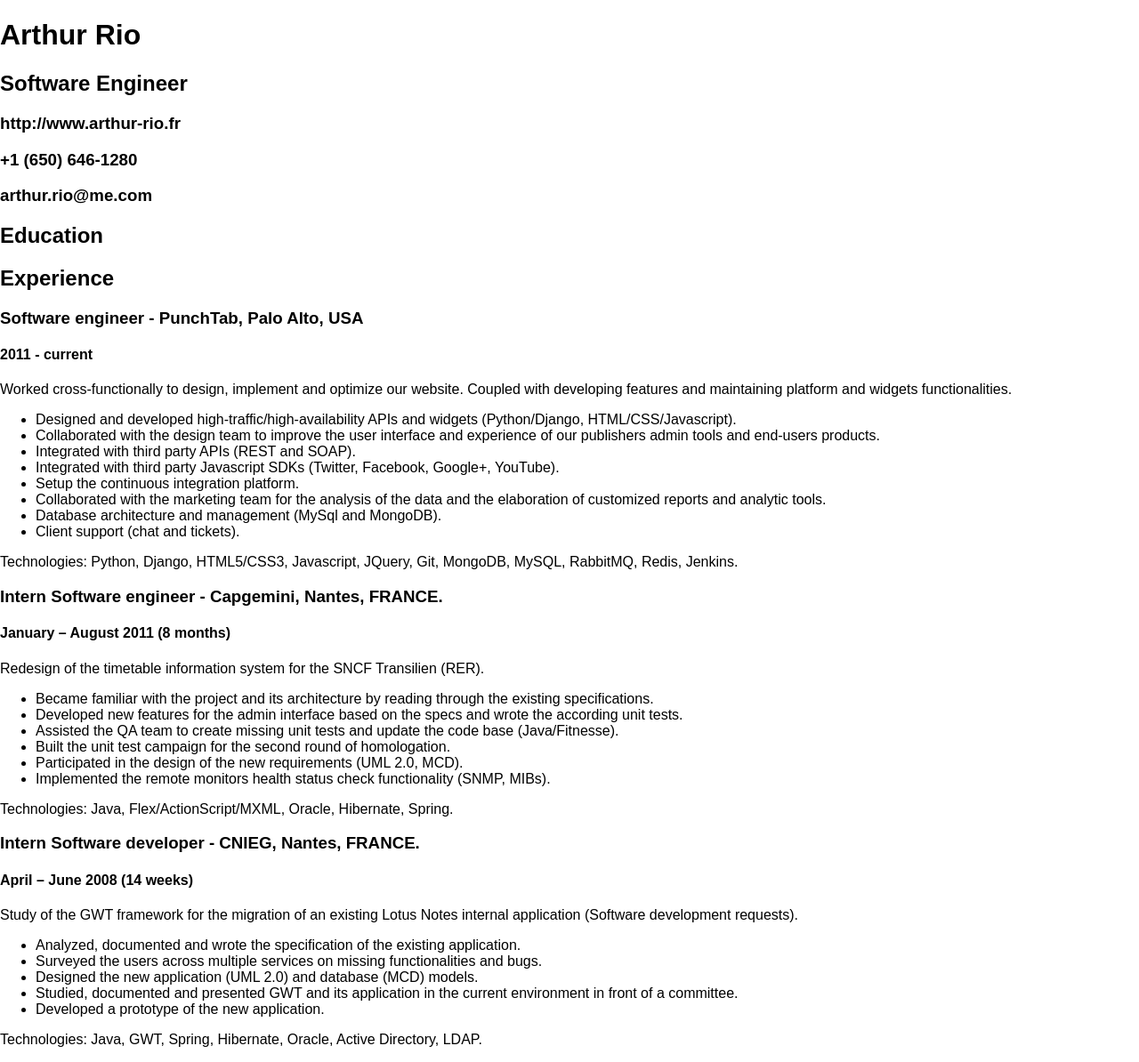
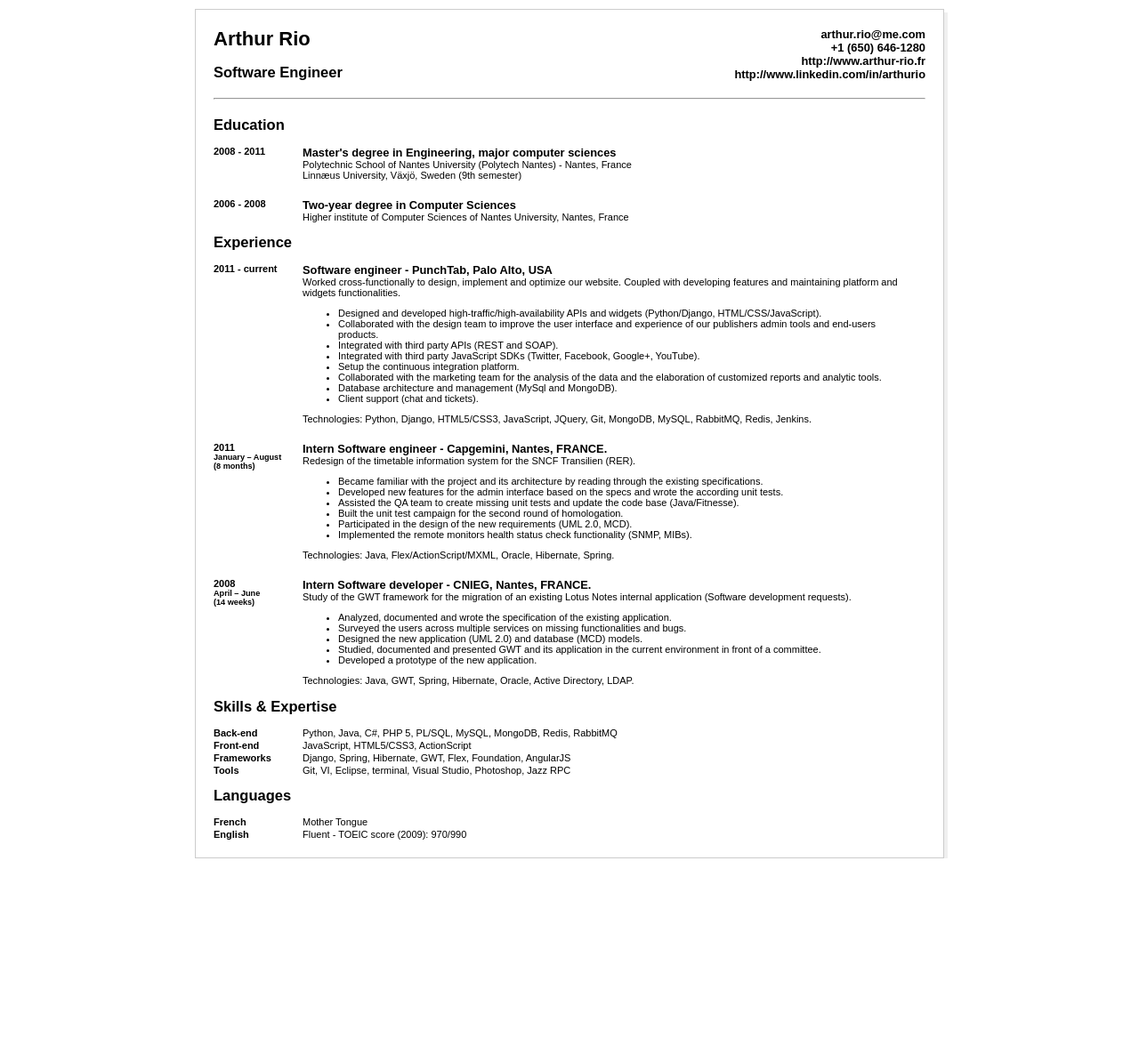
Before and after one commit to arthurio/site_heroku, a Django app: page /resume/ in a window 1280 px wide. Shown: the whole page at 89% size. After the commit the page ends 965 px from the top, so only its background shows below. Run offline with Django 3.2, Linux system fonts and the light colour scheme; some web fonts are replaced.

Commit message:
finish adding content to the resume

```diff
--- /dev/null
+++ b/perso/static/css/global.css
@@ -0,0 +1,3 @@
+.antialiased {
+    -webkit-font-smoothing: antialiased;
+}
--- a/perso/static/css/print.css
+++ b/perso/static/css/print.css
@@ -1,2 +1,66 @@
+body {
+    font-size: 11px;
+    margin: 10px auto 0;
+    padding: 20px;
+    width: 800px;
+    border: 1px solid #ccc;
+    box-shadow: 4px 4px #efefef;
+}
+
+p, h3, h4, h5 {
+    margin: 0;
+}
+
+h1 {
+    margin-top: 0;
+}
+
+.column {
+    float: left;
+}
+.column.left {
+    width: 100px;
+}
+
+.column.right {
+    width: 680px;
+}
+
+.header .column.right {
+    float: right;
+    text-align: right;
+}
+
+.header .column.left {
+    width: 300px;
+}
+
+.header .column.right {
+    width: 500px;
+}
+
+.section, .header, .row {
+    width: 100%;
+    clear: both;
+    overflow: hidden;
+}
+
+.row {
+    margin-bottom: 20px;
+}
+
+.section > .row:last-child {
+    margin-bottom: 0;
+}
+
+.languages .row, .skills .row {
+    margin-bottom: 2px;
+}
+
 @media print {
+    body {
+        box-shadow: none;
+        border: none;
+        padding: 0;
+    }
 }
--- a/perso/static/css/style.css
+++ b/perso/static/css/style.css
@@ -19,10 +19,6 @@ body.off-canvas {
         margin: 0;
         overflow-x: hidden;
     }
-}
-
-.antialiased {
-    -webkit-font-smoothing: antialiased;
 }
 
 .main {
--- a/perso/templates/content.html
+++ b/perso/templates/content.html
@@ -29,9 +29,7 @@
             {% include 'education.html' %}
         </div>
     </section>
-    <!--
     <section class="print">
         <p class="title hide-for-small" data-section-title><a href="#" onclick="window.open('/resume/'); return false;"><span class="icon icon-print">Print Resume</span></a></p>
     </section>
-    -->
 </div>
--- a/perso/templates/index.html
+++ b/perso/templates/index.html
@@ -7,7 +7,7 @@
 	<meta charset="UTF-8">
     <meta name="viewport" content="width=device-width">
     <meta name="robots" content="all">
-	<title>Arthur Rio</title>
+	<title>Arthur Rio - Software Engineer</title>
 
     <meta name="Description" content="Software engineer at PunchTab, working on the back-end and front-end of the web platform, on the integration with third parties, and building report and anylitics tools. Productwise, in charge of the giveaway widget."/>
     <meta name="Arthur Rio" content="Arthur Rio">
@@ -31,11 +31,11 @@
     <!-- CSS -->
     <link href="{{ STATIC_URL }}css/fontello.css" rel="stylesheet" type="text/css">
     <link rel="stylesheet" href="{{ STATIC_URL }}css/normalize.css">
+    <link rel="stylesheet" href="{{ STATIC_URL }}css/global.css">
     {% block css %}
     <link rel="stylesheet" href="{{ STATIC_URL }}css/foundation.min.css">
     <link rel="stylesheet" href="{{ STATIC_URL }}css/style.css">
     {% endblock css %}
-    <link rel="stylesheet" href="{{ STATIC_URL }}css/print.css">
     <!-- JAVASCRIPT -->
     <script src="{{ STATIC_URL }}js/vendor/custom.modernizr.js"></script>
     <script src="{{ STATIC_URL }}js/vendor/angular.min.js"></script>
@@ -128,5 +128,7 @@
             });
         });
     </script>
+    {% block javascript %}
+    {% endblock javascript %}
 </body>
 </html>
--- a/perso/templates/resume.html
+++ b/perso/templates/resume.html
@@ -1,39 +1,78 @@
 {% extends 'index.html' %}
 
 {% block css %}
+    <link rel="stylesheet" href="{{ STATIC_URL }}css/print.css">
 {% endblock css %}
 
 {% block site %}
 <div class="header">
+    <div class="column left">
         <h1>Arthur Rio</h1>
         <h2>Software Engineer</h2>
+    </div>
+    <div class="column right">
+        <h3>arthur.rio@me.com</h3>
+        <h3>+1 (650) 646-1280</h3>
         <h3>http://www.arthur-rio.fr</h3>
-    <h3>+1 (650) 646-1280</h3>
-    <h3>arthur.rio@me.com</h3>
+        <h3>http://www.linkedin.com/in/arthurio</h3>
     </div>
-<div>
+</div>
+<hr>
+
+<div class="section">
     <h2>Education</h2>
+    <div class="row">
+        <div class="left column">
+            <h4>2008 - 2011</h4>
+        </div>
+        <div class="right column">
+            <h3>Master's degree in Engineering, major computer sciences</h3>
+            <p>Polytechnic School of Nantes University (Polytech Nantes) - Nantes, France</p>
+            <p>Linnæus University, Växjö, Sweden (9th semester)</p>
+        </div>
+    </div>
+    <div class="row">
+        <div class="left column">
+            <h4>2006 - 2008</h4>
+        </div>
+        <div class="right column">
+            <h3>Two-year degree in Computer Sciences</h3>
+            <p>Higher institute of Computer Sciences of Nantes University, Nantes, France</p>
+        </div>
+    </div>
 </div>
 
-<div>
+<div class="section">
     <h2>Experience</h2>
+    <div class="row">
+        <div class="left column">
+            <h4>2011 - current</h4>
+        </div>
+        <div class="right column">
             <h3>Software engineer - PunchTab, Palo Alto, USA</h3>
-    <h4>2011 - current</h4>
             <p>Worked cross-functionally to design, implement and optimize our website. Coupled with developing features and maintaining platform and widgets functionalities.</p>
             <ul>
-        <li>Designed and developed high-traffic/high-availability APIs and widgets (Python/Django, HTML/CSS/Javascript).</li>
+                <li>Designed and developed high-traffic/high-availability APIs and widgets (Python/Django, HTML/CSS/JavaScript).</li>
                 <li>Collaborated with the design team to improve the user interface and experience of our publishers admin tools and end-users products.</li>
                 <li>Integrated with third party APIs (REST and SOAP).</li>
-        <li>Integrated with third party Javascript SDKs (Twitter, Facebook, Google+, YouTube).</li>
+                <li>Integrated with third party JavaScript SDKs (Twitter, Facebook, Google+, YouTube).</li>
                 <li>Setup the continuous integration platform.</li>
                 <li>Collaborated with the marketing team for the analysis of the data and the elaboration of customized reports and analytic tools.</li>
                 <li>Database architecture and management (MySql and MongoDB).</li>
                 <li>Client support (chat and tickets).</li>
             </ul>
-    <p>Technologies: Python, Django, HTML5/CSS3, Javascript, JQuery, Git, MongoDB, MySQL, RabbitMQ, Redis, Jenkins.</p>
+            <p>Technologies: Python, Django, HTML5/CSS3, JavaScript, JQuery, Git, MongoDB, MySQL, RabbitMQ, Redis, Jenkins.</p>
+        </div>
+    </div>
 
+    <div class="row">
+        <div class="column left">
+            <h4>2011</h4>
+            <h5>January – August</h5>
+            <h5>(8 months)</h5>
+        </div>
+        <div class="column right">
             <h3>Intern Software engineer - Capgemini, Nantes, FRANCE.</h3>
-    <h4>January – August 2011 (8 months)</h4>
             <p>Redesign of the timetable information system for the SNCF Transilien (RER).</p>
             <ul>
                 <li>Became familiar with the project and its architecture by reading through the existing specifications.</li>
@@ -44,9 +83,17 @@
                 <li>Implemented the remote monitors health status check functionality (SNMP, MIBs).</li>
             </ul>
             <p>Technologies: Java, Flex/ActionScript/MXML, Oracle, Hibernate, Spring.
+        </div>
+    </div>
 
+    <div class="row">
+        <div class="column left">
+            <h4>2008</h4>
+            <h5>April – June</h5>
+            <h5>(14 weeks)</h5>
+        </div>
+        <div class="column right">
             <h3>Intern Software developer - CNIEG, Nantes, FRANCE.</h3>
-    <h4>April – June 2008 (14 weeks)</h4>
             <p>Study of the GWT framework for the migration of an existing Lotus Notes internal application (Software development requests).</p>
             <ul>
                 <li>Analyzed, documented and wrote the specification of the existing application.</li>
@@ -57,5 +104,73 @@
             </ul>
             <p>Technologies: Java, GWT, Spring, Hibernate, Oracle, Active Directory, LDAP.</p>
         </div>
+    </div>
+</div>
+
+<div class="section skills">
+    <h2>Skills & Expertise</h2>
+    <div class="row">
+        <div class="column left">
+            <h4>Back-end</h4>
+        </div>
+        <div class="column right">
+            <p>Python, Java, C#, PHP 5, PL/SQL, MySQL, MongoDB, Redis, RabbitMQ</p>
+        </div>
+    </div>
+    <div class="row">
+        <div class="column left">
+            <h4>Front-end</h4>
+        </div>
+        <div class="column right">
+            <p>JavaScript, HTML5/CSS3, ActionScript</p>
+        </div>
+    </div>
+    <div class="row">
+        <div class="column left">
+            <h4>Frameworks</h4>
+        </div>
+        <div class="column right">
+            <p>Django, Spring, Hibernate, GWT, Flex, Foundation, AngularJS</p>
+        </div>
+    </div>
+    <div class="row">
+        <div class="column left">
+            <h4>Tools</h4>
+        </div>
+        <div class="column right">
+            <p>Git, VI, Eclipse, terminal, Visual Studio, Photoshop, Jazz RPC</p>
+        </div>
+    </div>
+</div>
+
+<div class="section languages">
+    <h2>Languages</h2>
+    <div class="row">
+        <div class="column left">
+            <h4>French</h4>
+        </div>
+        <div class="column right">
+            <p>Mother Tongue</p>
+        </div>
+    </div>
+    <div class="row">
+        <div class="column left">
+            <h4>English</h4>
+        </div>
+        <div class="column right">
+            <p>Fluent - TOEIC score (2009): 970/990</p>
+        </div>
+    </div>
+</div>
 
 {% endblock site %}
+
+{% block javascript %}
+<script type="text/javascript">
+    (function (window) {
+        $(document).ready(function () {
+            window.print();
+        });
+    }) (window);
+</script>
+{% endblock javascript %}
--- a/perso/templates/sidebar.html
+++ b/perso/templates/sidebar.html
@@ -4,5 +4,5 @@
     <li class="experience"><a href="#experience"><span class="icon icon-briefcase">Work Experience</span></a></li>
     <li class="skills"><a href="#skills"><span class="icon icon-laptop">Technical Skills</span></a></li>
     <li class="education"><a href="#education"><span class="icon icon-book">Education</span></a></li>
-    <!--    <li class="print"><a href="#"><span class="icon icon-print">Print Resume</span></a></li> -->
+    <li class="print"><a href="#"><span class="icon icon-print">Print Resume</span></a></li>
 </ul>
```
Lines whose indentation alone changed are shown as unchanged.
